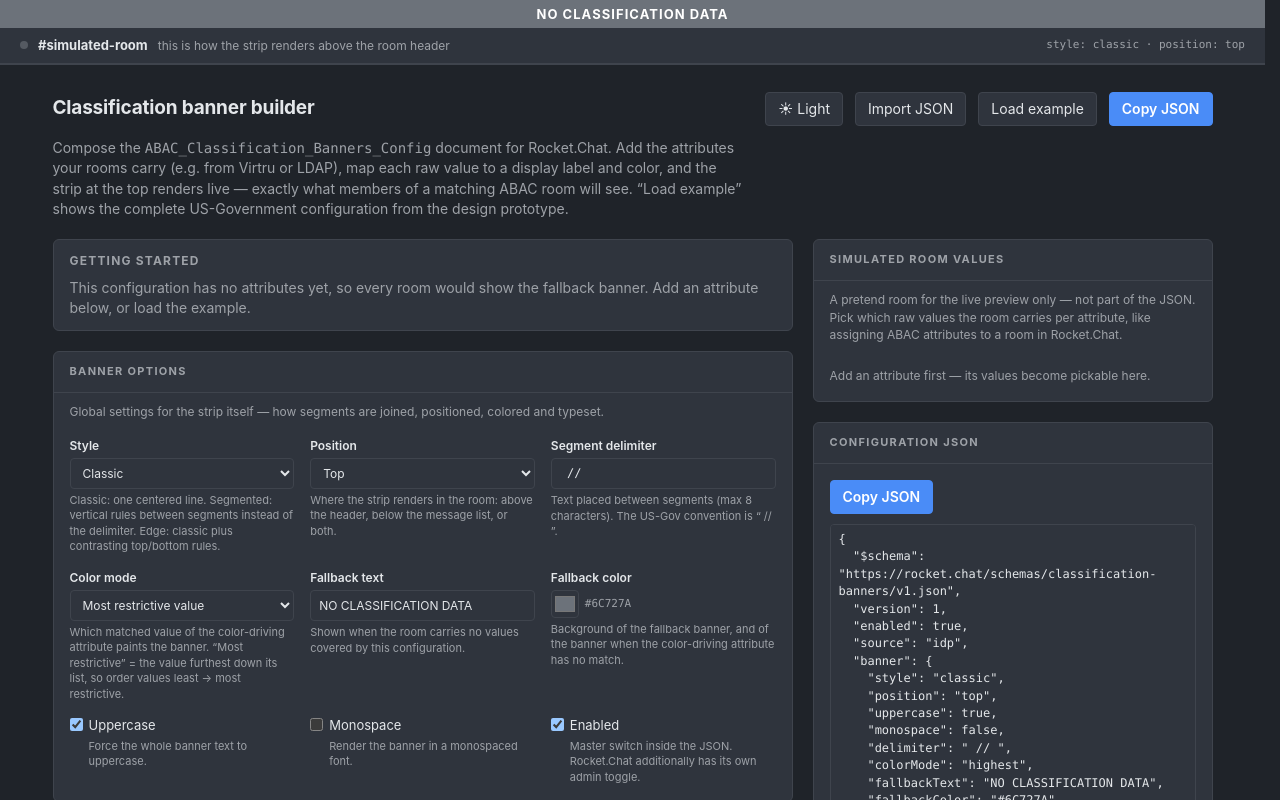
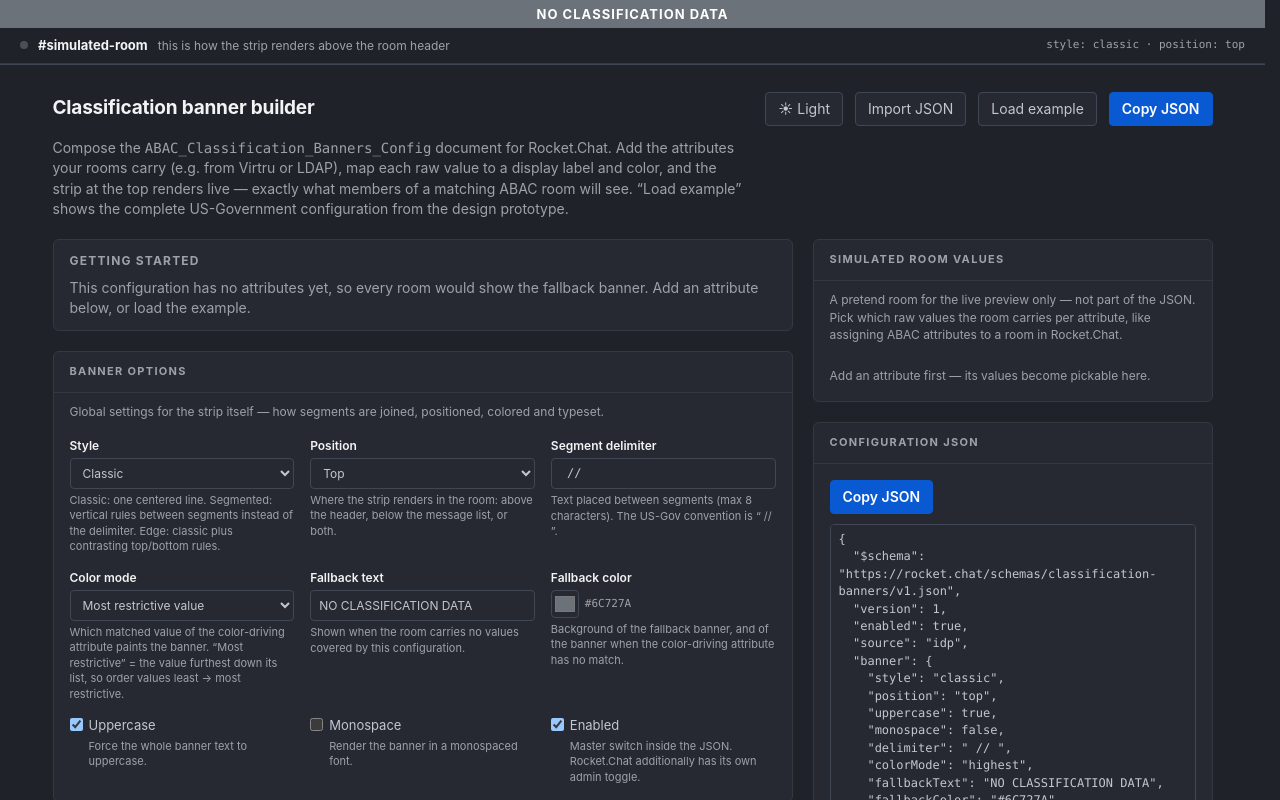
Before and after one commit to RocketChat/abac-banner-builder, a plain HTML site: page index.html in a window 1280 px wide. Both pictures are taken after a click on the button "☾ Dark". Shown: the top 800 px of the page. Drawn offline with Linux system fonts and the light colour scheme.

Commit message:
feat: use Rocket.Chat Fuselage theme tokens for light/dark palettes

```diff
--- a/index.html
+++ b/index.html
@@ -13,36 +13,48 @@
 	})();
 </script>
 <style>
+	/* Values are Rocket.Chat Fuselage theme tokens (@rocket.chat/fuselage-tokens dist/{surface,stroke,font,status,button}.json). */
 	:root {
-		--ink: #1f2329;
-		--ink-soft: #6c727a;
-		--line: #e4e7ea;
-		--paper: #ffffff;
-		--wash: #f7f8fa;
-		--action: #156ff5;
-		--action-hover: #0d5bd3;
-		--danger: #d40c26;
-		--danger-wash: #fdeef0;
-		--ok: #148660;
-		--warn-bg: #fff8e0;
-		--warn-line: #f5c700;
+		--ink: #2f343d; /* font-default */
+		--ink-strong: #1f2329; /* font-titles-labels */
+		--ink-soft: #6c737a; /* font-secondary-info */
+		--line: #cbced1; /* stroke-light */
+		--line-soft: #ebecef; /* stroke-extra-light */
+		--paper: #ffffff; /* surface-light */
+		--wash: #f7f8fa; /* surface-tint */
+		--room: #ffffff; /* surface-room */
+		--hover: #f2f3f5; /* surface-hover */
+		--neutral: #e4e7ea; /* surface-neutral */
+		--action: #156ff5; /* button background-primary-default */
+		--action-hover: #095ad2; /* button background-primary-hover */
+		--danger: #d40c26; /* font-danger */
+		--danger-wash: #ffe9ec; /* red-100 */
+		--ok: #148660; /* status font-on-success */
+		--warn-bg: #ffecad; /* status-background-warning */
+		--warn-ink: #2f343d; /* font-pure-black on warning */
+		--warn-line: #f3be08; /* yellow-600 */
 		--radius: 6px;
 		--mono: ui-monospace, SFMono-Regular, Menlo, Consolas, monospace;
 		color-scheme: light;
 	}
 	html[data-theme='dark'] {
-		--ink: #e4e7ea;
+		--ink: #c1c7d0;
+		--ink-strong: #f2f3f5;
 		--ink-soft: #9ea2a8;
-		--line: #3f444d;
-		--paper: #2f343d;
+		--line: #404754;
+		--line-soft: #333842;
+		--paper: #262931;
 		--wash: #1f2329;
-		--action: #4a8cf7;
-		--action-hover: #6ba1f8;
-		--danger: #f5455c;
-		--danger-wash: #3b262b;
-		--ok: #2de0a5;
-		--warn-bg: #33301f;
-		--warn-line: #8a7a1a;
+		--room: #1f2329;
+		--hover: #1a1e23;
+		--neutral: #2d3039;
+		--action: #095ad2;
+		--action-hover: #10529e;
+		--danger: #d88892;
+		--danger-wash: #3d2126;
+		--ok: #58ad90;
+		--warn-bg: #feefbe;
+		--warn-line: #c7aa66;
 		color-scheme: dark;
 	}
 	* { margin: 0; padding: 0; box-sizing: border-box; }
@@ -50,7 +62,7 @@
 	body {
 		background: var(--wash);
 		color: var(--ink);
-		font: 14px/1.45 -apple-system, BlinkMacSystemFont, 'Segoe UI', Roboto, sans-serif;
+		font: 14px/1.45 Inter, -apple-system, BlinkMacSystemFont, 'Segoe UI', Roboto, sans-serif;
 	}
 	:focus-visible { outline: 2px solid var(--action); outline-offset: 1px; }
 	@media (prefers-reduced-motion: reduce) { * { transition: none !important; } }
@@ -73,8 +85,8 @@
 	#preview-banner.uppercase { text-transform: uppercase; }
 	#preview-banner .rule { width: 1px; height: 60%; margin: 0 14px; opacity: 0.45; }
 	#preview-chrome {
-		background: var(--paper);
-		border-bottom: 1px solid var(--line);
+		background: var(--room);
+		border-bottom: 1px solid var(--line-soft);
 		padding: 8px 20px;
 		display: flex;
 		align-items: center;
@@ -82,7 +94,7 @@
 		color: var(--ink-soft);
 		font-size: 12px;
 	}
-	#preview-chrome b { color: var(--ink); font-size: 13px; }
+	#preview-chrome b { color: var(--ink-strong); font-size: 13px; }
 	#preview-chrome .dot { width: 8px; height: 8px; border-radius: 50%; background: currentColor; opacity: .35; }
 	#preview-position { margin-left: auto; font-family: var(--mono); font-size: 11px; }
 
@@ -95,7 +107,7 @@
 		align-items: baseline;
 		gap: 12px;
 	}
-	header.page h1 { font-size: 19px; font-weight: 700; letter-spacing: -0.01em; }
+	header.page h1 { font-size: 19px; font-weight: 700; letter-spacing: -0.01em; color: var(--ink-strong); }
 	header.page p { color: var(--ink-soft); flex-basis: 100%; max-width: 78ch; }
 	header.page .spacer { flex: 1; }
 
@@ -112,7 +124,7 @@
 
 	section.card {
 		background: var(--paper);
-		border: 1px solid var(--line);
+		border: 1px solid var(--line-soft);
 		border-radius: var(--radius);
 		margin-bottom: 20px;
 	}
@@ -123,14 +135,14 @@
 		letter-spacing: 0.12em;
 		color: var(--ink-soft);
 		padding: 12px 16px;
-		border-bottom: 1px solid var(--line);
+		border-bottom: 1px solid var(--line-soft);
 	}
 	section.card > .card-hint { padding: 10px 16px 0; color: var(--ink-soft); font-size: 12px; }
 	.card-body { padding: 16px; }
 
 	.grid { display: grid; grid-template-columns: repeat(auto-fill, minmax(200px, 1fr)); gap: 14px 16px; }
 	label.field { display: block; font-size: 12px; color: var(--ink-soft); }
-	label.field > span.fname { display: block; margin-bottom: 4px; font-weight: 600; color: var(--ink); }
+	label.field > span.fname { display: block; margin-bottom: 4px; font-weight: 600; color: var(--ink-strong); }
 	.fhint { display: block; margin-top: 4px; font-size: 11px; line-height: 1.4; color: var(--ink-soft); font-weight: 400; }
 	label.check { display: inline-flex; align-items: flex-start; gap: 6px; font-size: 13px; color: var(--ink); cursor: pointer; }
 	label.check input { margin-top: 2px; }
@@ -155,17 +167,17 @@
 		padding: 6px 12px;
 		cursor: pointer;
 	}
-	button:hover { background: var(--wash); }
+	button:hover { background: var(--hover); }
 	button.primary { background: var(--action); border-color: var(--action); color: #fff; font-weight: 600; }
 	button.primary:hover { background: var(--action-hover); }
 	button.ghost { border-color: transparent; color: var(--ink-soft); padding: 4px 6px; }
-	button.ghost:hover { color: var(--ink); background: var(--wash); }
+	button.ghost:hover { color: var(--ink); background: var(--hover); }
 	button.danger-ghost { border-color: transparent; color: var(--danger); padding: 4px 6px; }
 	button.danger-ghost:hover { background: var(--danger-wash); }
 	button:disabled { opacity: .4; cursor: default; }
 
 	.attr {
-		border: 1px solid var(--line);
+		border: 1px solid var(--line-soft);
 		border-radius: var(--radius);
 		margin-bottom: 12px;
 	}
@@ -174,16 +186,16 @@
 		align-items: center;
 		gap: 8px;
 		padding: 10px 12px;
-		background: var(--wash);
-		border-bottom: 1px solid var(--line);
+		background: var(--hover);
+		border-bottom: 1px solid var(--line-soft);
 		border-radius: var(--radius) var(--radius) 0 0;
 	}
 	.attr-head b { font-size: 13px; }
 	.attr-head .src { font-family: var(--mono); font-size: 11px; color: var(--ink-soft); }
 	.attr-head .flags { margin-left: auto; display: flex; gap: 6px; align-items: center; }
-	.tag { font-size: 10px; font-weight: 700; letter-spacing: .08em; text-transform: uppercase; padding: 2px 6px; border-radius: 3px; background: var(--line); color: var(--ink-soft); }
-	.tag.color-driver { background: var(--ink); color: #fff; }
-	.attr-fields { padding: 12px; border-bottom: 1px solid var(--line); }
+	.tag { font-size: 10px; font-weight: 700; letter-spacing: .08em; text-transform: uppercase; padding: 2px 6px; border-radius: 3px; background: var(--neutral); color: var(--ink-soft); }
+	.tag.color-driver { background: var(--ink-strong); color: var(--paper); }
+	.attr-fields { padding: 12px; border-bottom: 1px solid var(--line-soft); }
 	.values { padding: 8px 12px 12px; }
 	.values .card-hint { padding: 4px 0 8px; color: var(--ink-soft); font-size: 12px; }
 	.values table { width: 100%; border-collapse: collapse; }
@@ -194,7 +206,7 @@
 	.hex { font-family: var(--mono); font-size: 11px; color: var(--ink-soft); }
 
 	#empty-state {
-		border: 1px dashed var(--line);
+		border: 1px dashed var(--line-soft);
 		border-radius: var(--radius);
 		padding: 24px 16px;
 		text-align: center;
@@ -203,13 +215,13 @@
 	}
 	#empty-state b { color: var(--ink); }
 
-	#warnings { border: 1px solid var(--warn-line); background: var(--warn-bg); border-radius: var(--radius); padding: 12px 16px; margin-bottom: 20px; }
+	#warnings { border: 1px solid var(--warn-line); background: var(--warn-bg); color: var(--warn-ink); border-radius: var(--radius); padding: 12px 16px; margin-bottom: 20px; }
 	#warnings h3 { font-size: 12px; text-transform: uppercase; letter-spacing: .1em; margin-bottom: 8px; }
 	#warnings ul { margin-left: 18px; }
 	#warnings li { margin-bottom: 3px; }
-	#warnings.ok { border-color: var(--line); background: var(--paper); }
+	#warnings.ok { border-color: var(--line-soft); background: var(--paper); color: var(--ink); }
 	#warnings.ok h3 { color: var(--ok); }
-	#warnings.info { border-color: var(--line); background: var(--paper); color: var(--ink-soft); }
+	#warnings.info { border-color: var(--line-soft); background: var(--paper); color: var(--ink-soft); }
 	#warnings .rules { list-style: none; margin-left: 0; color: var(--ink-soft); font-size: 12px; }
 	#warnings .rules li::before { content: '✓ '; color: var(--ok); font-weight: 700; }
 	#warnings .rules-note { font-size: 11px; color: var(--ink-soft); margin-top: 8px; }
@@ -219,8 +231,8 @@
 		display: inline-flex;
 		align-items: center;
 		gap: 4px;
-		background: var(--wash);
-		border: 1px solid var(--line);
+		background: var(--neutral);
+		border: 1px solid var(--line-soft);
 		border-radius: 4px;
 		padding: 2px 4px 2px 8px;
 		font-size: 12px;
```
